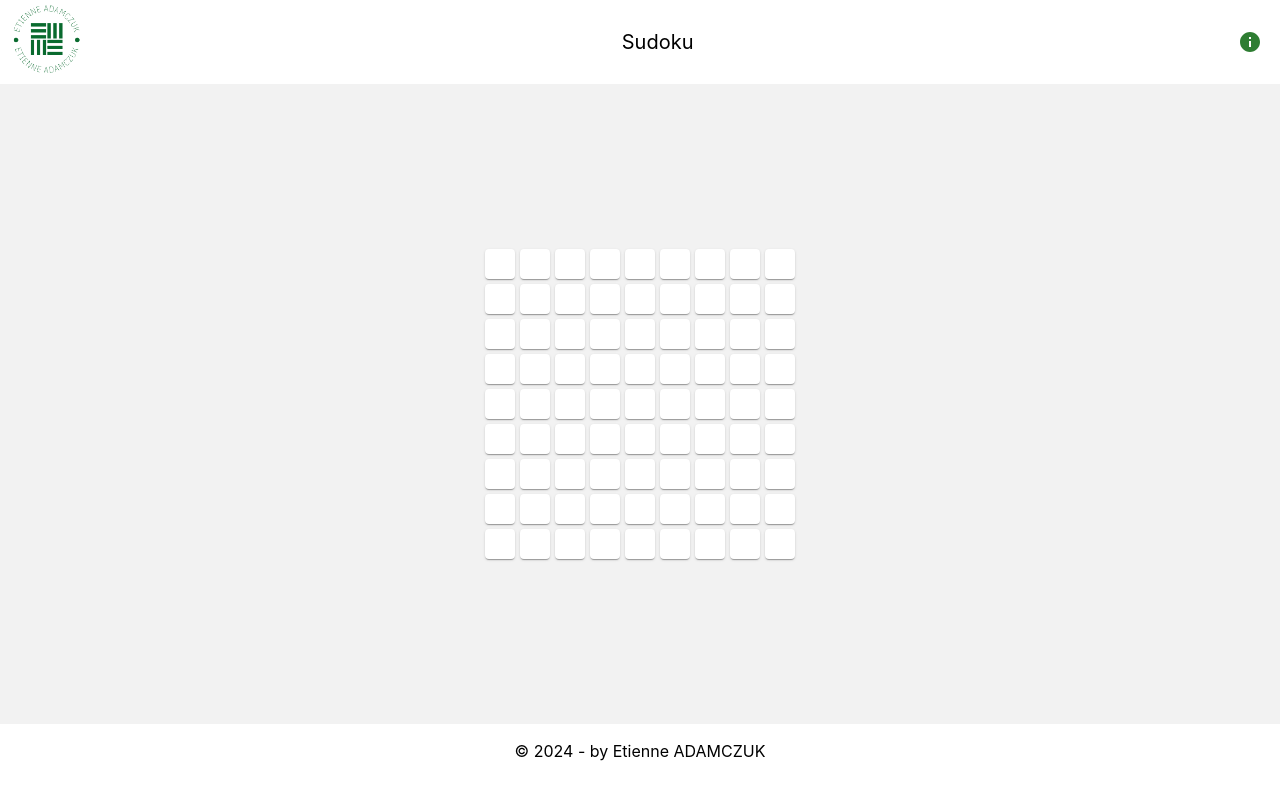
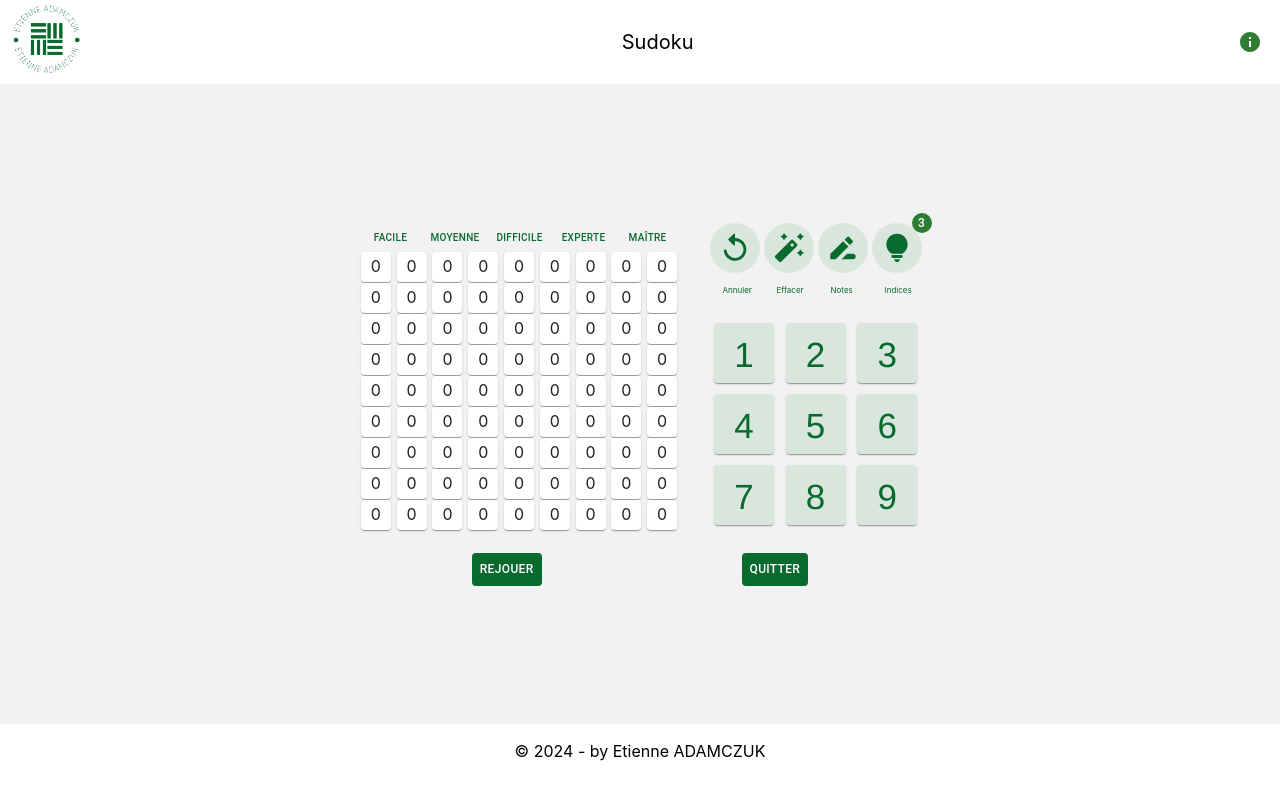
Before and after one commit to etienneadams/mon-site, a React (Create React App) app: page /Sudoku in a window 1280 px wide. Built offline with nearby package versions, Linux system fonts and the light colour scheme.

Commit message:
feat: start implementing sudoku

```diff
--- a/src/front/colors/colors.tsx
+++ b/src/front/colors/colors.tsx
@@ -21,9 +21,13 @@ const Colors = () => {
     const lightGrass = 'rgba(161, 219, 134, 1)';
     const turquoise = 'rgba(58, 129, 161, 1)';
 
+    // Sudoku
+    const veryLightGreen = 'rgba(157, 202, 174, 0.3)';
+
     return {mainGreen, lightGray, gray, lighterGray, royalBlue, disabledBlue,
             red, yellow, green, purple,
-            bombRed, lightGrass, turquoise};
+            bombRed, lightGrass, turquoise,
+            veryLightGreen};
 }
 
 export default Colors;
--- a/src/front/pages/jeux/demineur.tsx
+++ b/src/front/pages/jeux/demineur.tsx
@@ -163,7 +163,6 @@ const DemineurGamePage = () => {
 
 
     const renderTimer = () => {
-
         return (
             <p>: {formatTime(timer)}</p>
         );
@@ -229,7 +228,6 @@ const DemineurGamePage = () => {
     const dropdownItemsStyle: React.CSSProperties = {
         backgroundColor: colors.mainGreen,
         color: 'white',
-
     };
 
     const timerDivStyle: React.CSSProperties = {
--- a/src/front/pages/jeux/sudoku.tsx
+++ b/src/front/pages/jeux/sudoku.tsx
@@ -2,25 +2,96 @@ import React, { useState } from "react";
 import Footer from "../../components/footer.tsx";
 import GameNavbar from "../../components/navigation/gameNavbar.tsx";
 import Texts from "../../components/game/texts.tsx";
-import { Card } from "@mui/material";
+import { Badge, Button, Card, IconButton } from "@mui/material";
 import Colors from "../../colors/colors.tsx";
+import { Link } from "react-router-dom";
+import ReplayRoundedIcon from '@mui/icons-material/ReplayRounded';
+import AutoFixHighRoundedIcon from '@mui/icons-material/AutoFixHighRounded';
+import DriveFileRenameOutlineRoundedIcon from '@mui/icons-material/DriveFileRenameOutlineRounded';
+import LightbulbRoundedIcon from '@mui/icons-material/LightbulbRounded';
 
 const SudokuGamePage = () => {
     const texts = Texts();
+    const index = 0;
     const [board, setBoard] = useState<number[]>(Array(9).fill(0));
+    const [currentDifficulty, setCurrentDifficulty] = useState<number>(index);
+    const [numberOfHints, setNumberOfHints] = useState<number>(3);
 
     const width = '30px';
     const height = '30px';
+    const centeredHeight = '180%';
+
+    const generateSudokuBoard = () => {
+        const board = Array.from({ length: 9 }, () => Array.from({ length: 9 }, () => 0));
+
+        const isSafe = (row, col, num) => {
+          // Vérifier la ligne
+          for (let i = 0; i < 9; i++) {
+            if (board[row][i] === num) {
+              return false;
+            }
+          }
+
+          // Vérifier la colonne
+          for (let i = 0; i < 9; i++) {
+            if (board[i][col] === num) {
+              return false;
+            }
+          }
+
+          // Vérifier la région 3x3
+          const startRow = Math.floor(row / 3) * 3;
+          const startCol = Math.floor(col / 3) * 3;
+          for (let i = startRow; i < startRow + 3; i++) {
+            for (let j = startCol; j < startCol + 3; j++) {
+              if (board[i][j] === num) {
+                return false;
+              }
+            }
+          }
+
+          return true;
+        };
+    };
+
+    const setNumberAtStart = () => {
+        switch (currentDifficulty) {
+            case 0:
+                break;
+            case 1:
+                break;
+            case 2:
+                break;
+            case 3:
+                break;
+            case 4:
+                break;
+        }
+    };
 
     const renderBoard = () => {
         return board.map((value, index) => (
-            <Card key={index} style={{ width: width, height: height, margin: 'auto' }} >
-
+            <Card key={index} style={{ width: width, height: height, margin: 'auto', textAlign: 'center', lineHeight: centeredHeight }} >
+                {board[value]}
             </Card>
         ));
     };
 
+    const renderAnswerBoard = () => {
+        return board.map((value, index) => (
+            <Card key={index} style={{ width: "60px", height: "60px", margin: 'auto', fontSize: "35px", fontFamily: "helvetica", color: colors.mainGreen, background: colors.veryLightGreen, textAlign: 'center', lineHeight: centeredHeight, marginBottom: '8px'}} >
+                {index + 1}
+            </Card>
+        ));
+    };
 
+    const handleHintClick = () => {
+        setNumberOfHints((prevNumberOfHints) => prevNumberOfHints - 1);
+    };
+
+    const restart = () => {
+        setNumberOfHints(3);
+    };
 
     // CSS
 
@@ -35,10 +106,64 @@ const SudokuGamePage = () => {
         flexDirection: 'column',
     };
 
+    const gameAreaStyle: React.CSSProperties = {
+        display: 'flex',
+    };
+
+    const gameboardAreaStyle: React.CSSProperties = {
+
+    };
+
+    const difficultyButtonStyle: React.CSSProperties = {
+        color: colors.mainGreen,
+        fontSize: '10px',
+    };
+
     const gameboardStyle: React.CSSProperties = {
         display: 'grid',
         gridTemplateColumns: 'repeat(9,9fr)',
-        gap: '5px',
+        gap: '1px',
+    };
+
+    const answerAreaStyle: React.CSSProperties = {
+        marginLeft: '30px',
+    };
+
+    const actionButtonsStyle: React.CSSProperties = {
+        display: 'grid',
+        gridTemplateColumns: 'repeat(4,2fr)',
+        gap: '4px',
+    };
+
+    const actionButtonIconsStyle: React.CSSProperties = {
+        fontSize: '50px',
+        backgroundColor: colors.veryLightGreen,
+        color: colors.mainGreen,
+    };
+
+    const actionTextsStyle: React.CSSProperties = {
+        fontSize: '50%',
+        color: colors.mainGreen,
+        marginLeft: '13px',
+    };
+
+    const answerBoardStyle: React.CSSProperties = {
+        display: 'grid',
+        gridTemplateColumns: 'repeat(3,3fr)',
+        gap: '3px',
+    };
+
+    const buttonDivStyle: React.CSSProperties = {
+        justifyContent: 'center',
+        display: 'flex',
+        marginTop: '20px',
+    };
+
+    const buttonStyle: React.CSSProperties = {
+        backgroundColor: colors.mainGreen,
+        color: 'white',
+        fontSize: '12px',
+        margin: '0px 100px',
     };
 
     return (
@@ -47,10 +172,46 @@ const SudokuGamePage = () => {
                 <GameNavbar drawerGoal={texts.sudokuGoalText} drawerHow={texts.sudokuHow} drawerEnd={texts.sudokuEndText} />
             </header>
             <body style={bodyStyle}>
-                <div style={gameboardStyle}>
-                    {renderBoard()}{renderBoard()} {renderBoard()}
-                    {renderBoard()} {renderBoard()} {renderBoard()}
-                    {renderBoard()} {renderBoard()} {renderBoard()}
+                <div style={gameAreaStyle}>
+                    <div style={gameboardAreaStyle}>
+                        <div>
+                            <Button style={difficultyButtonStyle}> Facile </Button>
+                            <Button style={difficultyButtonStyle}> Moyenne </Button>
+                            <Button style={difficultyButtonStyle}> Difficile </Button>
+                            <Button style={difficultyButtonStyle}> Experte </Button>
+                            <Button style={difficultyButtonStyle}> Maître </Button>
+                        </div>
+                        <div style={gameboardStyle}>
+                            {renderBoard()}{renderBoard()} {renderBoard()}
+                            {renderBoard()} {renderBoard()} {renderBoard()}
+                            {renderBoard()} {renderBoard()} {renderBoard()}
+                        </div>
+                    </div>
+                    <div style={answerAreaStyle}>
+                        <div style={actionButtonsStyle}>
+                            <IconButton component={ReplayRoundedIcon} sx={actionButtonIconsStyle}/>
+                            <IconButton component={AutoFixHighRoundedIcon} sx={actionButtonIconsStyle}/>
+                            <IconButton component={DriveFileRenameOutlineRoundedIcon} sx={actionButtonIconsStyle}/>
+                            <Badge badgeContent={numberOfHints} color="success" >
+                                <IconButton component={LightbulbRoundedIcon} sx={actionButtonIconsStyle} onClick={handleHintClick} disabled= {numberOfHints > 0 ? false : true} />
+                            </Badge>
+                            <p style={actionTextsStyle}> Annuler </p> <p style={actionTextsStyle}> Effacer </p> <p style={actionTextsStyle}> Notes </p> <p style={actionTextsStyle}> Indices</p>
+
+                        </div>
+                        <br />
+                        <div style={answerBoardStyle}>
+                            {renderAnswerBoard()}
+                        </div>
+                    </div>
+                    <div>
+
+                    </div>
+                </div>
+                <div style={buttonDivStyle}>
+                    <Button style={buttonStyle} onClick={restart}> Rejouer </Button>
+                    <Link to="/jeux">
+                        <Button style={buttonStyle}> Quitter </Button>
+                    </Link>
                 </div>
             </body>
             <footer>
```
